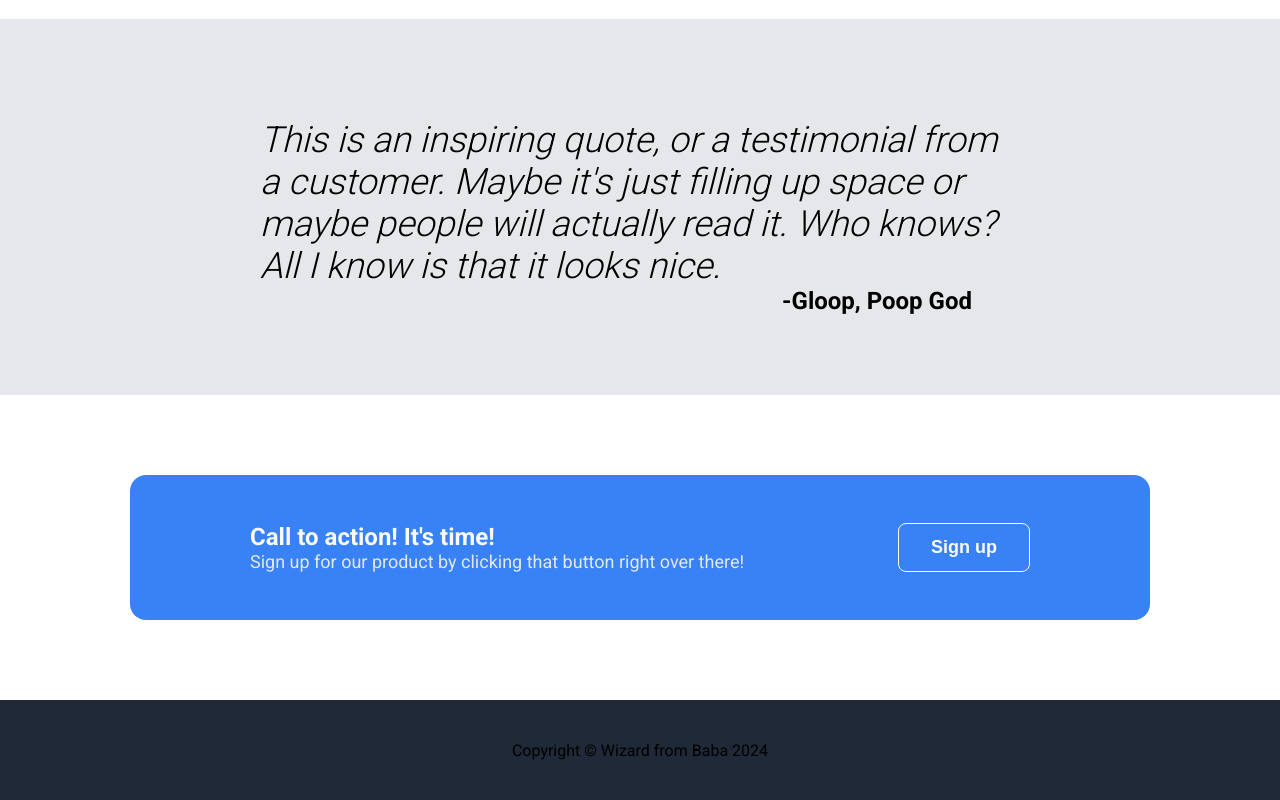
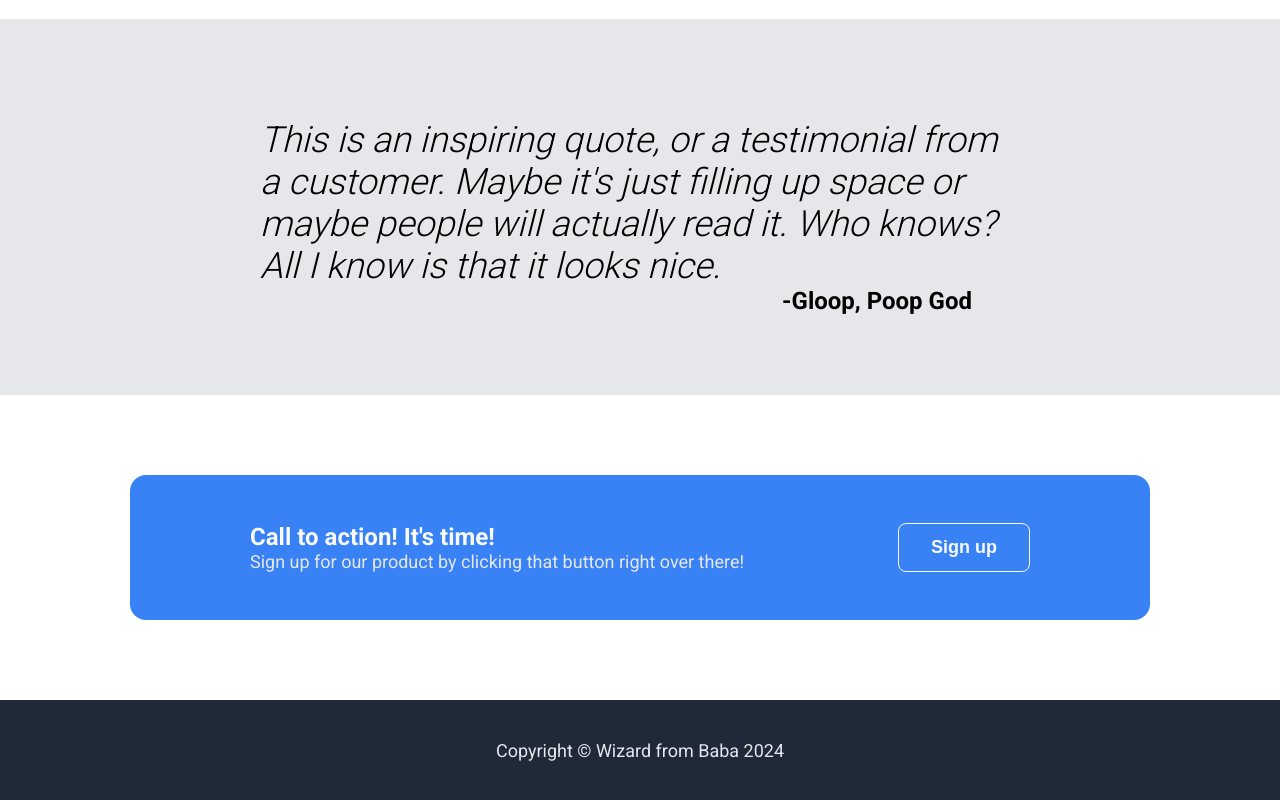
Before and after one commit to poop-fart45/odin-landing-page, a plain HTML site: page index.html in a window 1280 px wide. Shown: the part 1036-1836 px from the top of the page. Drawn offline with Linux system fonts and the light colour scheme.

Commit message:
Add subtext class to footer text

```diff
--- a/index.html
+++ b/index.html
@@ -70,7 +70,7 @@
         </div>
     </div>
     <div class="footer">
-        <div class="content">
+        <div class="content subtext">
             Copyright &copy Wizard from Baba 2024
         </div>
     </div>
```
